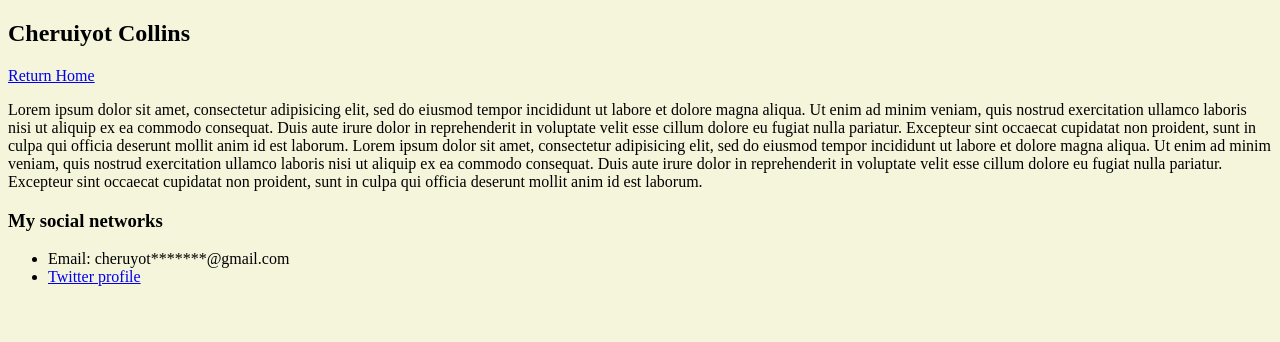
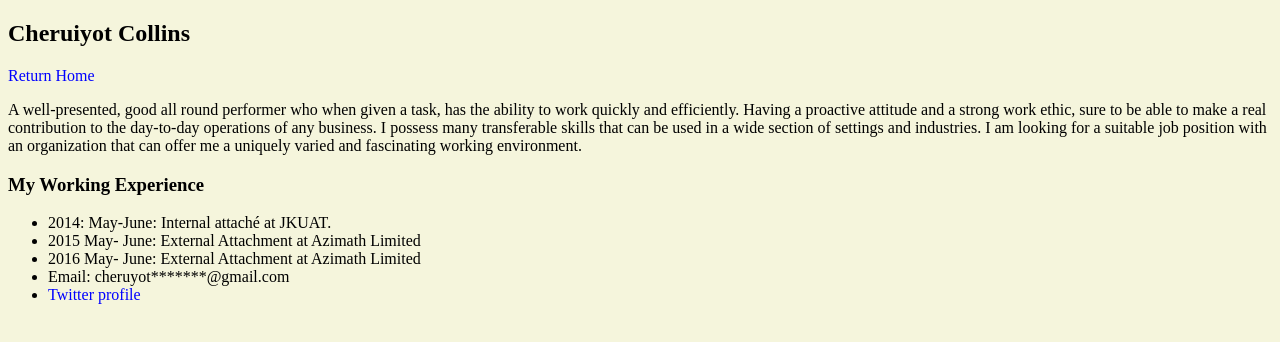
Before and after one commit to cherucole/portfolio, a plain HTML site: page about.html in a window 1280 px wide. Drawn offline with Linux system fonts and the light colour scheme.

Commit message:
Additional edits

```diff
--- a/about.html
+++ b/about.html
@@ -11,11 +11,13 @@
   <h2>Cheruiyot Collins</h2>
 <!-- linking it to the home webpage -->
   <a href="index.html"> Return Home</a>
-  <p>Lorem ipsum dolor sit amet, consectetur adipisicing elit, sed do eiusmod tempor incididunt ut labore et dolore magna aliqua. Ut enim ad minim veniam, quis nostrud exercitation ullamco laboris nisi ut aliquip ex ea commodo consequat. Duis aute irure dolor in reprehenderit in voluptate velit esse cillum dolore eu fugiat nulla pariatur. Excepteur sint occaecat cupidatat non proident, sunt in culpa qui officia deserunt mollit anim id est laborum.
-  Lorem ipsum dolor sit amet, consectetur adipisicing elit, sed do eiusmod tempor incididunt ut labore et dolore magna aliqua. Ut enim ad minim veniam, quis nostrud exercitation ullamco laboris nisi ut aliquip ex ea commodo consequat. Duis aute irure dolor in reprehenderit in voluptate velit esse cillum dolore eu fugiat nulla pariatur. Excepteur sint occaecat cupidatat non proident, sunt in culpa qui officia deserunt mollit anim id est laborum.</p>
+  <p>A well-presented, good all round performer who when given a task, has the ability to work quickly and efficiently. Having a proactive attitude and a strong work ethic, sure to be able to make a real contribution to the day-to-day operations of any business. I possess many transferable skills that can be used in a wide section of settings and industries. I am looking for a suitable job position with an organization that can offer me a uniquely varied and fascinating working environment.</p>
 
-<h3>My social networks</h3>
+<h3>My Working Experience</h3>
 <ul>
+  <li>2014: May-June: Internal attaché at JKUAT.</li>
+  <li>2015 May- June: External Attachment at Azimath Limited</li>
+  <li>2016 May- June: External Attachment at Azimath Limited</li>
   <li> Email: cheruyot*******@gmail.com </li>
   <li> <a href="https://twitter.com/cherucole?lang=en"> Twitter profile</a> </li>
   <ul>
--- a/css/about.css
+++ b/css/about.css
@@ -1,5 +1,12 @@
 body{
-  background-color: beige;
-
+  background-color: beige
+  ;
+  color: black;
 
 }
+
+a{
+
+  text-decoration: none;
+  color: blue;
+}
```
